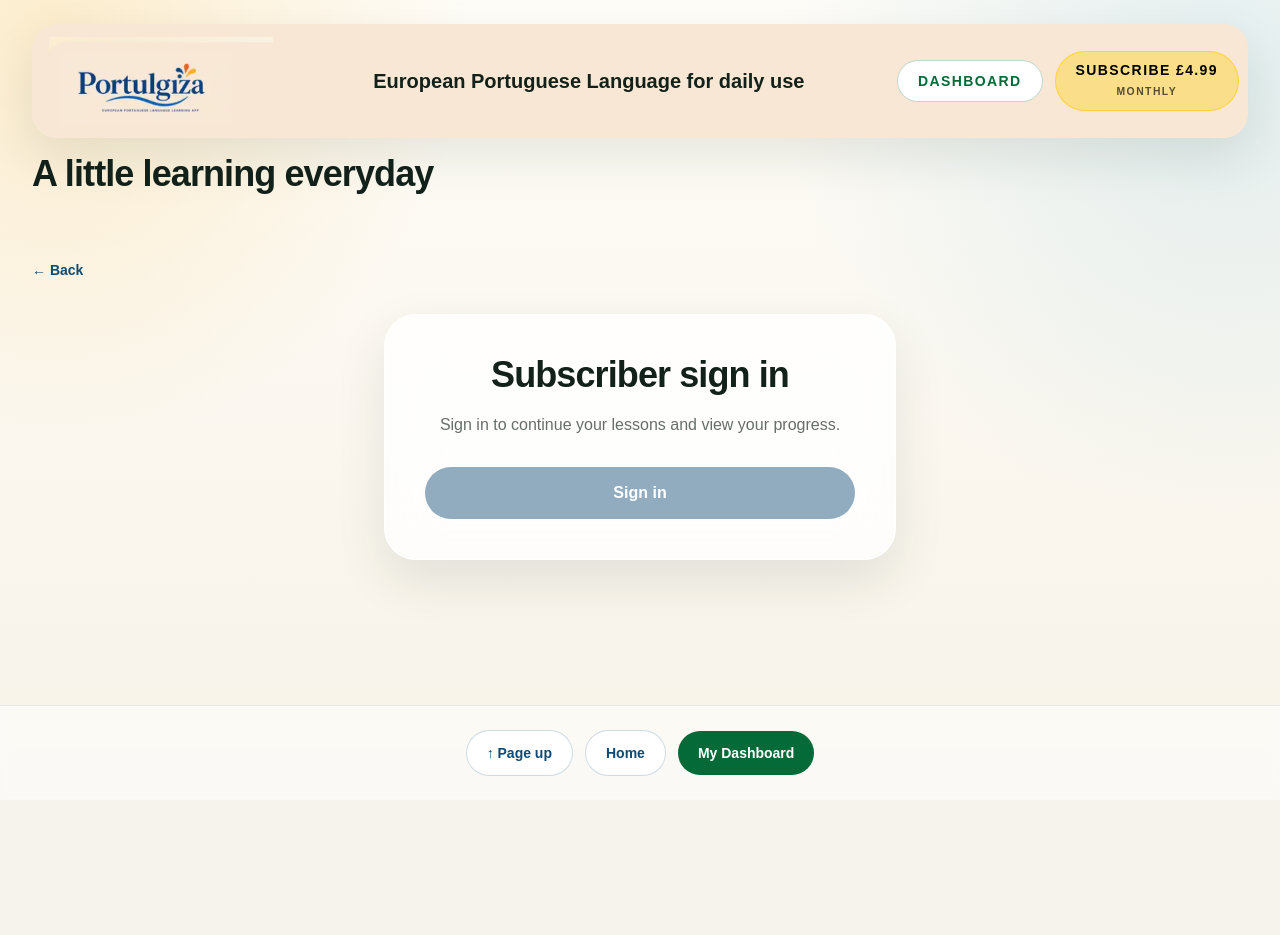
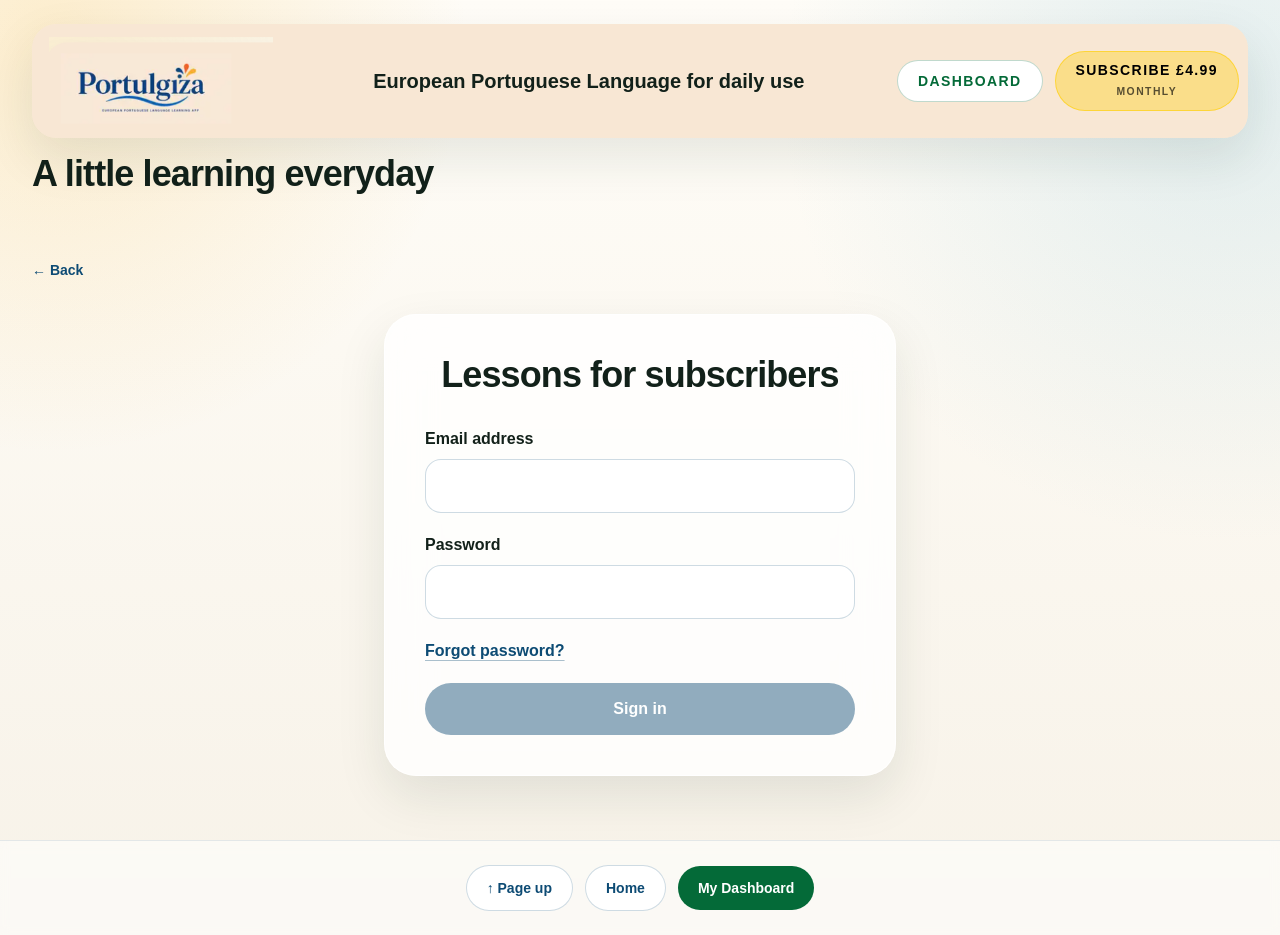
Before and after one commit to akgaza7/PORTULGIZA, a Next.js app in the folder site/: page /sign-in in a window 1280 px wide. Before the commit the page ends 800 px from the top, so only its background shows below. Built offline with nearby package versions, Linux system fonts and the light colour scheme.

Commit message:
Redesign subscriber sign-in page
Replace the old subscriber account fallback with the approved sign-in layout and route the homepage login button to it.

```diff
--- a/site/app/account/page.tsx
+++ b/site/app/account/page.tsx
@@ -38,17 +38,7 @@ function formatDate(value: string | null) {
 
 export default async function AccountPage() {
   if (!isSupabaseConfigured()) {
-    return (
-      <main className="page-shell py-10 sm:py-16">
-        <Link href="/" className="text-sm font-semibold text-ocean hover:text-ink">← Back</Link>
-        <div className="mt-6"><ConnectedStudentProgressDashboard /></div>
-        <section className="card-surface mx-auto mt-8 max-w-2xl p-7 sm:p-10">
-          <p className="eyebrow">Subscriber account</p>
-          <h1 className="mt-3 font-display text-4xl font-bold">Ready to connect</h1>
-          <p className="mt-4 leading-7 text-ink/65">The account system is built locally. Add your Supabase public project values and apply the included database migration to activate subscriber accounts.</p>
-        </section>
-      </main>
-    );
+    redirect("/sign-in");
   }
 
   const supabase = await createClient();
--- a/site/components/auth-form.tsx
+++ b/site/components/auth-form.tsx
@@ -1,3 +1,7 @@
+"use client";
+
+import type { FormEvent } from "react";
+
 type AuthFormProps = {
   mode: "sign-in" | "sign-up";
   configured: boolean;
@@ -7,41 +11,92 @@ export function AuthForm({ mode, configured }: AuthFormProps) {
   const isSignUp = mode === "sign-up";
   const authHref = isSignUp
     ? "/auth/login?screen_hint=signup&returnTo=/account"
-    : "/auth/login?returnTo=/account";
+    : "/auth/login?returnTo=/dashboard";
+
+  function handleSignIn(event: FormEvent<HTMLFormElement>) {
+    event.preventDefault();
+    const form = event.currentTarget;
+    const email = new FormData(form).get("email");
+    form.reset();
+    const loginHint = typeof email === "string" && email.trim()
+      ? `&login_hint=${encodeURIComponent(email.trim())}`
+      : "";
+    window.location.assign(`${authHref}${loginHint}`);
+  }
+
+  if (!isSignUp) {
+    return (
+      <section className="card-surface mx-auto max-w-lg p-8 sm:p-10">
+        <h1 className="text-center text-4xl font-bold tracking-tight text-ink">Lessons for subscribers</h1>
+        <form className="mt-8 space-y-5" onSubmit={handleSignIn}>
+          <label className="block text-left font-semibold text-ink">
+            Email address
+            <input
+              name="email"
+              type="email"
+              autoComplete="email"
+              required
+              className="mt-2 w-full rounded-2xl border border-ocean/20 bg-white px-4 py-3.5 font-normal outline-none transition focus:border-ocean focus:ring-2 focus:ring-ocean/15"
+            />
+          </label>
+          <label className="block text-left font-semibold text-ink">
+            Password
+            <input
+              type="password"
+              autoComplete="current-password"
+              required
+              className="mt-2 w-full rounded-2xl border border-ocean/20 bg-white px-4 py-3.5 font-normal outline-none transition focus:border-ocean focus:ring-2 focus:ring-ocean/15"
+            />
+          </label>
+          <a
+            href="/forgot-password"
+            className="inline-flex font-semibold text-ocean underline decoration-ocean/35 underline-offset-4 transition hover:text-ink"
+          >
+            Forgot password?
+          </a>
+          {configured ? (
+            <button
+              type="submit"
+              className="inline-flex w-full items-center justify-center rounded-full bg-ocean px-5 py-3.5 font-semibold text-white transition hover:bg-ink"
+            >
+              Sign in
+            </button>
+          ) : (
+            <span
+              aria-disabled="true"
+              className="inline-flex w-full cursor-not-allowed items-center justify-center rounded-full bg-ocean/45 px-5 py-3.5 font-semibold text-white"
+            >
+              Sign in
+            </span>
+          )}
+        </form>
+      </section>
+    );
+  }
 
   return (
     <section className="card-surface mx-auto max-w-lg p-8 text-center sm:p-10">
       <h1 className="text-4xl font-bold tracking-tight text-ink">
-        {isSignUp ? "START is free for 14 days" : "Subscriber sign in"}
+        START is free for 14 days
       </h1>
       <p className="mx-auto mt-4 max-w-md leading-7 text-ink/65">
-        {isSignUp
-          ? "Add your email address and mobile number. No card required. We’ll send a verification code to your email."
-          : "Sign in to continue your lessons and view your progress."}
+        Add your email address and mobile number. No card required. We’ll send a verification code to your email.
       </p>
       {configured ? (
         <a
           href={authHref}
           className="mt-7 inline-flex w-full items-center justify-center rounded-full bg-ocean px-5 py-3.5 font-semibold text-white transition hover:bg-ink"
         >
-          {isSignUp ? "Start free trial" : "Sign in"}
+          Start free trial
         </a>
       ) : (
         <span
           aria-disabled="true"
           className="mt-7 inline-flex w-full cursor-not-allowed items-center justify-center rounded-full bg-ocean/45 px-5 py-3.5 font-semibold text-white"
         >
-          {isSignUp ? "Start free trial" : "Sign in"}
+          Start free trial
         </span>
       )}
-      {!isSignUp && configured ? (
-        <a
-          href="/forgot-password"
-          className="mt-5 inline-flex font-semibold text-ocean underline decoration-ocean/35 underline-offset-4 transition hover:text-ink"
-        >
-          Forgot password?
-        </a>
-      ) : null}
     </section>
   );
 }
--- a/site/components/dashboard-shell.tsx
+++ b/site/components/dashboard-shell.tsx
@@ -49,7 +49,7 @@ export function DashboardShell() {
       <div className="mb-6 flex items-center justify-end gap-3">
         <div className="flex items-center gap-3">
           <Link
-            href="/account"
+            href="/sign-in"
             className="hidden rounded-full border border-ocean/15 bg-white px-4 py-2.5 text-sm font-semibold text-ocean transition hover:border-ocean/35 hover:text-ink sm:inline-flex"
           >
             Subscriber&apos;s log in
```
